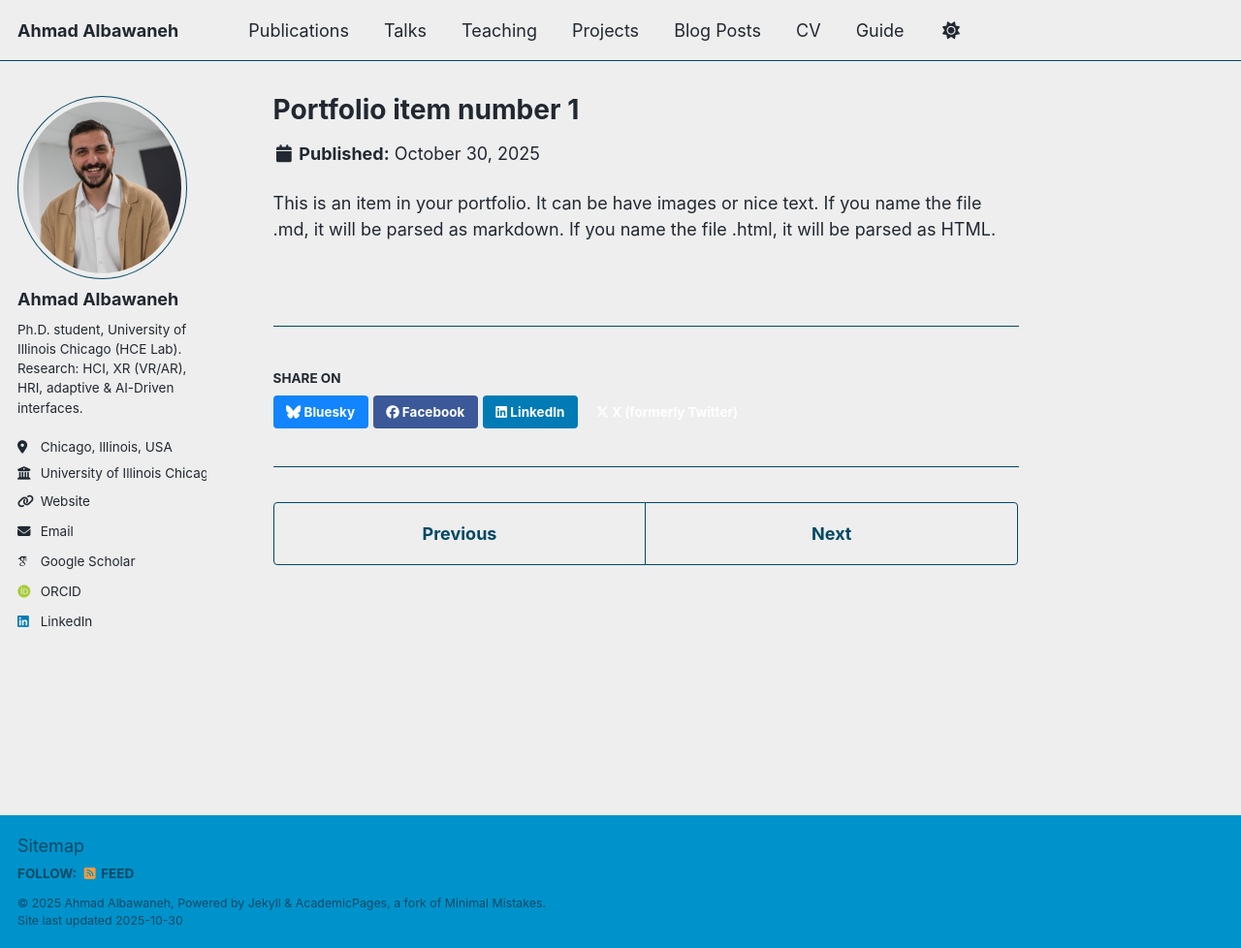
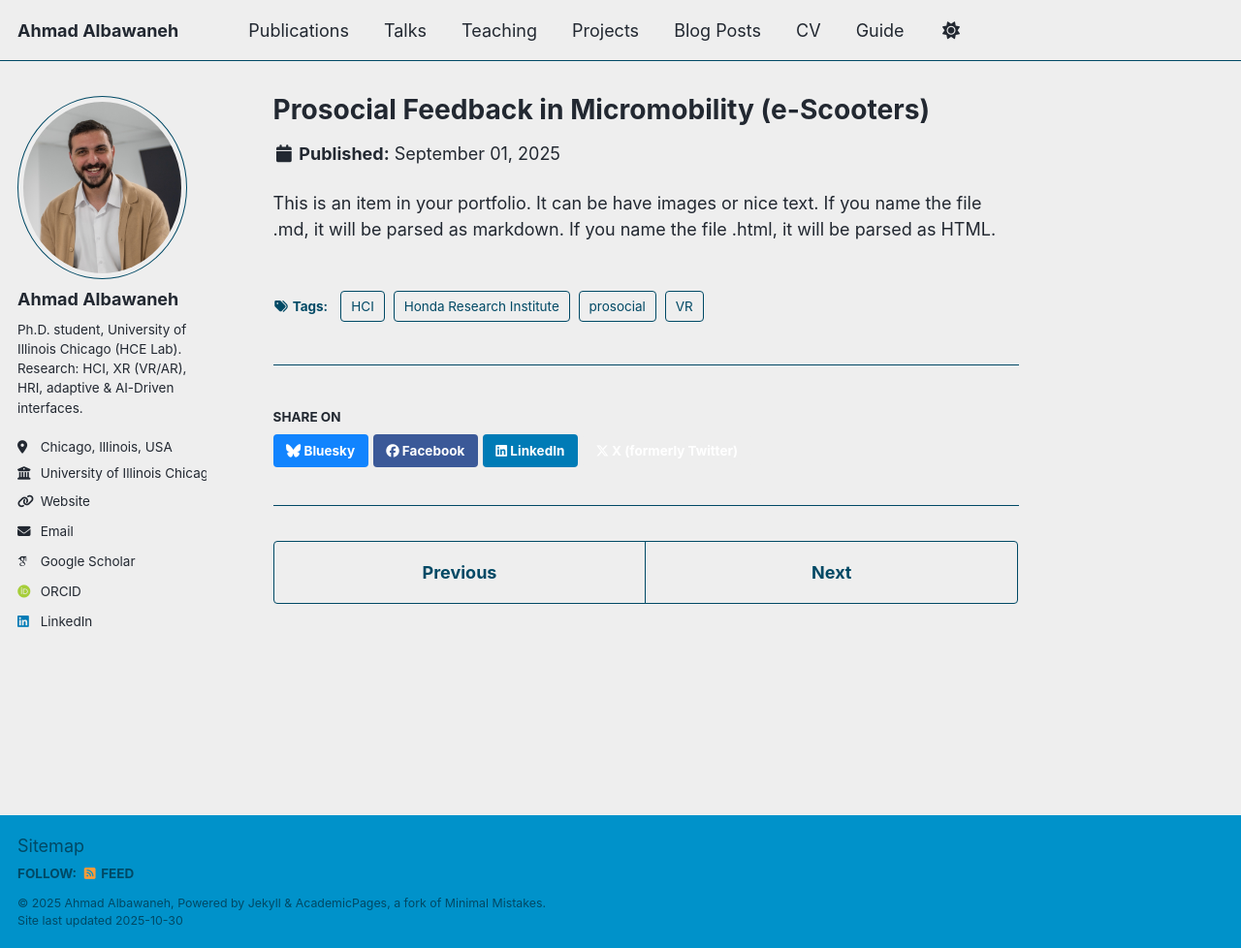
Before and after one commit to bawaneh/bawaneh, a Jekyll site: the page built from _portfolio/portfolio-1.md, in a window 1280 px wide and 978 px high. Shown: the whole window at 97% size. Built offline with Jekyll 4.4.1, drawn with Linux system fonts in a browser that asks for light colours; some web fonts are replaced; a script that is not in the unit is left out.

Commit message:
Update portfolio-1.md

```diff
--- a/_portfolio/portfolio-1.md
+++ b/_portfolio/portfolio-1.md
@@ -1,7 +1,14 @@
 ---
-title: "Portfolio item number 1"
-excerpt: "Short description of portfolio item number 1<br/><img src='/images/500x300.png'>"
+title: "Prosocial Feedback in Micromobility (e-Scooters)"
 collection: portfolio
+permalink: /portfolio/prosocial-micromobility
+date: 2025-09-01
+image: /images/portfolio/micro-prosocial-hero.jpg
+link:
+slidesurl:
+video:
+excerpt: "Feedback designs that encourage courteous riding in shared spaces, studied in VR with objective and subjective measures."
+tags: [VR, HCI, prosocial, Honda Research Institute]
 ---
 
 This is an item in your portfolio. It can be have images or nice text. If you name the file .md, it will be parsed as markdown. If you name the file .html, it will be parsed as HTML.
```
